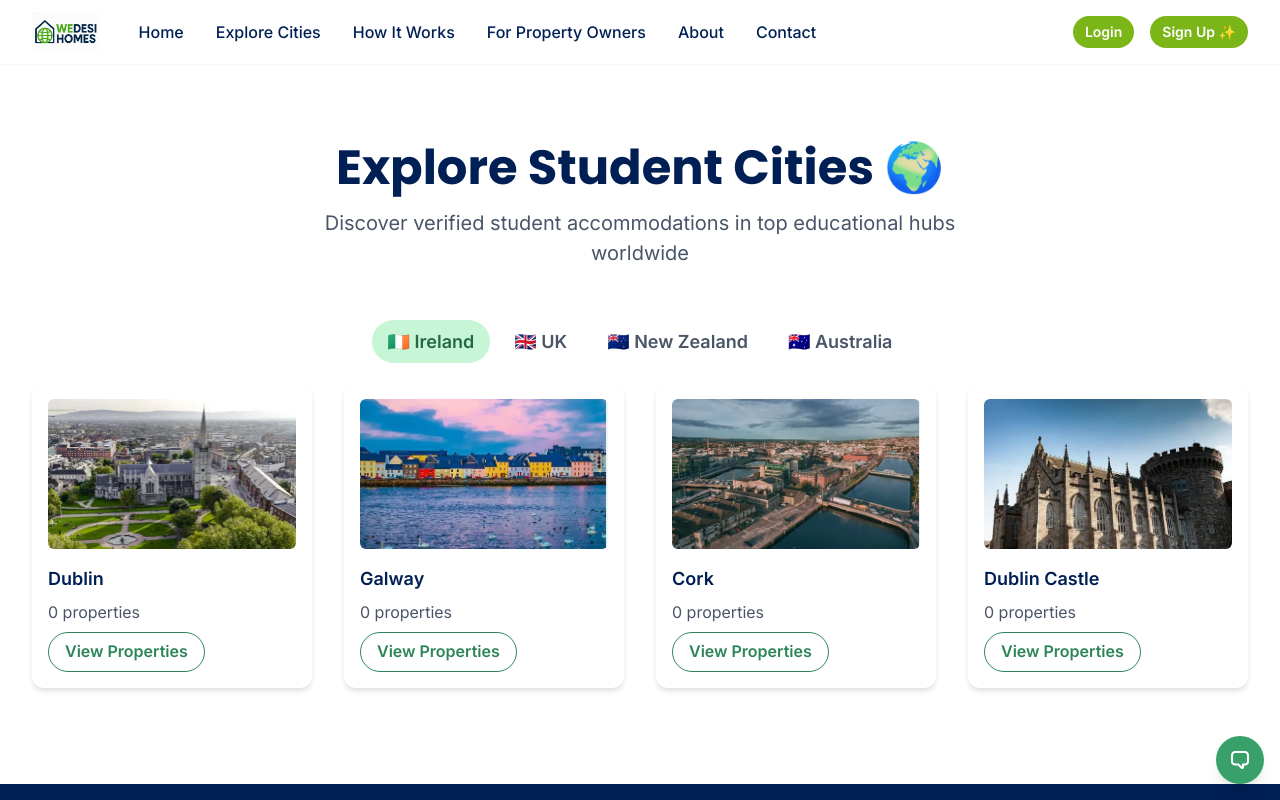
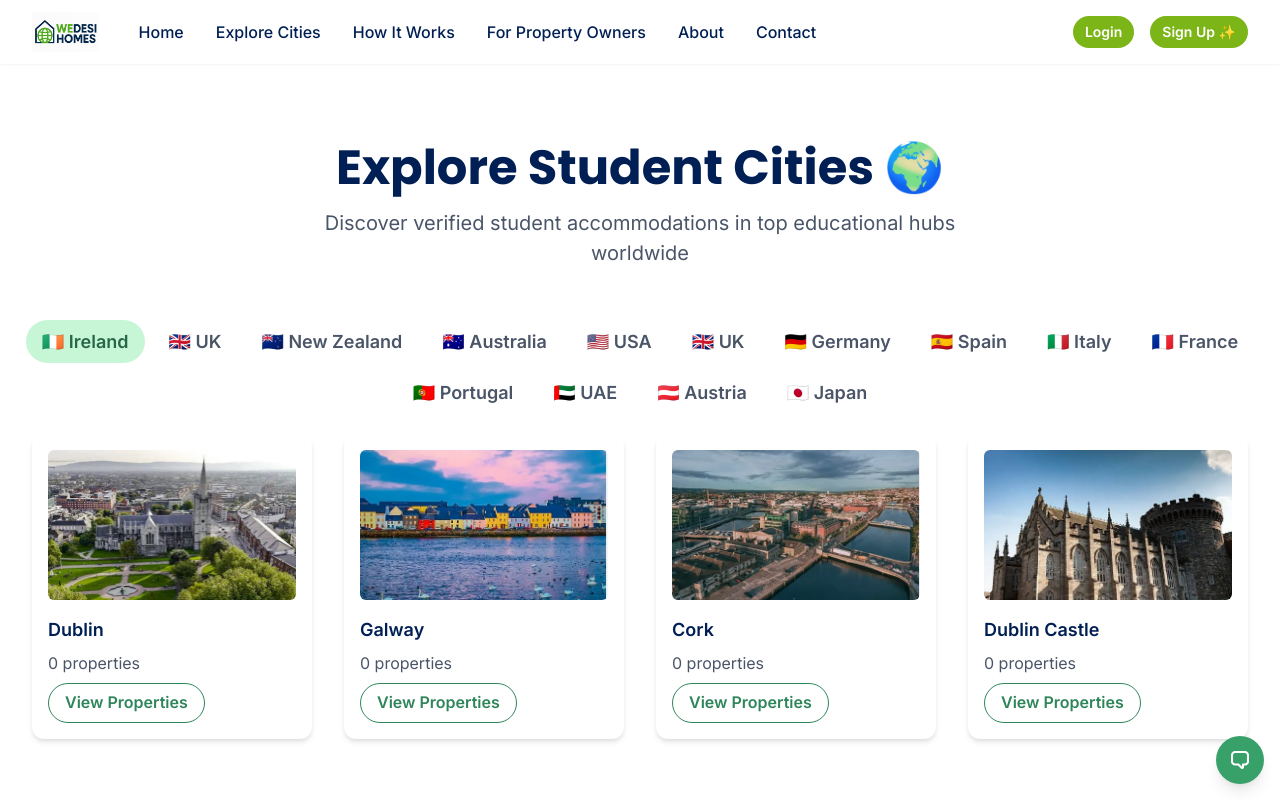
Before and after one commit to BMSITCSEE/wedesihomes-global-explore, a React (Create React App) app in the folder client/: page /explore-cities in a window 1280 px wide. Shown: the top 800 px of the page. Built offline with nearby package versions, Linux system fonts and the light colour scheme.

Commit message:
Update ExploreCities.jsx

```diff
--- a/client/src/pages/ExploreCities.jsx
+++ b/client/src/pages/ExploreCities.jsx
@@ -34,7 +34,7 @@ const countries = [
       { name: 'London', properties: 0, image: '/assets/london.jpg' },
       { name: 'Manchester', properties: 0, image: '/assets/manchester.jpg' },
       { name: 'Birmingham', properties: 0, image: '/assets/birmingham.jpg' },
-      { name: 'Edinburgh', properties: 0, image: '/assets/edinburgh.jpg' },
+      { name: 'Glasgow', properties: 0, image: '/assets/edinburgh.jpg' },
     ],
   },
   {
@@ -56,6 +56,107 @@ const countries = [
       { name: 'Adelaide', properties: 1, image: '/assets/brisbane.jpg' },
       { name: 'Perth', properties: 1, image: '/assets/perth.jpg' },
     ],
+  },
+  // Append these to the countries array (or replace existing ones like UK)
+  {
+    name: 'USA',
+    flag: '🇺🇸',
+    cities: [
+      { name: 'Boston', properties: 0, image: '/assets/boston.jpg' },
+      { name: 'New York', properties: 0, image: '/assets/new-york.jpg' },
+      { name: 'San Francisco', properties: 0, image: '/assets/san-francisco.jpg' },
+      { name: 'Chicago', properties: 0, image: '/assets/chicago.jpg' },
+    ],
+  },
+  {
+    name: 'UK',
+    flag: '🇬🇧',
+    cities: [
+      { name: 'London', properties: 0, image: '/assets/london.jpg' },
+      { name: 'Manchester', properties: 0, image: '/assets/manchester.jpg' },
+      { name: 'Edinburgh', properties: 0, image: '/assets/edinburgh.jpg' },
+      { name: 'Glasgow', properties: 0, image: '/assets/glasgow.jpg' },
+    ],
+  },
+  {
+    name: 'Germany',
+    flag: '🇩🇪',
+    cities: [
+      { name: 'Munich', properties: 0, image: '/assets/munich.jpg' },
+      { name: 'Berlin', properties: 0, image: '/assets/berlin.jpg' },
+      { name: 'Aachen', properties: 0, image: '/assets/aachen.jpg' },
+      { name: 'Frankfurt', properties: 0, image: '/assets/frankfurt.jpg' },
+    ],
+  },
+  {
+    name: 'Spain',
+    flag: '🇪🇸',
+    cities: [
+      { name: 'Madrid', properties: 0, image: '/assets/madrid.jpg' },
+      { name: 'Barcelona', properties: 0, image: '/assets/barcelona.jpg' },
+      { name: 'Valencia', properties: 0, image: '/assets/valencia.jpg' },
+      { name: 'Granada', properties: 0, image: '/assets/granada.jpg' },
+    ],
+  },
+  {
+    name: 'Italy',
+    flag: '🇮🇹',
+    cities: [
+      { name: 'Milan', properties: 0, image: '/assets/milan.jpg' },
+      { name: 'Rome', properties: 0, image: '/assets/rome.jpg' },
+      { name: 'Florence', properties: 0, image: '/assets/florence.jpg' },
+      { name: 'Bologna', properties: 0, image: '/assets/bologna.jpg' },
+    ],
+  },
+  {
+    name: 'France',
+    flag: '🇫🇷',
+    cities: [
+      { name: 'Paris', properties: 0, image: '/assets/paris.jpg' },
+      { name: 'Lyon', properties: 0, image: '/assets/lyon.jpg' },
+      { name: 'Toulouse', properties: 0, image: '/assets/toulouse.jpg' },
+      { name: 'Montpellier', properties: 0, image: '/assets/montpellier.jpg' },
+    ],
+  },
+  {
+    name: 'Portugal',
+    flag: '🇵🇹',
+    cities: [
+      { name: 'Lisbon', properties: 0, image: '/assets/lisbon.jpg' },
+      { name: 'Porto', properties: 0, image: '/assets/porto.jpg' },
+      { name: 'Coimbra', properties: 0, image: '/assets/coimbra.jpg' },
+      { name: 'Braga', properties: 0, image: '/assets/braga.jpg' },
+    ],
+  },
+  {
+    name: 'UAE',
+    flag: '🇦🇪',
+    cities: [
+      { name: 'Dubai', properties: 0, image: '/assets/dubai.jpg' },
+      { name: 'Sharjah', properties: 0, image: '/assets/sharjah.jpg' },
+      { name: 'Ajman', properties: 0, image: '/assets/ajman.jpg' },
+      { name: 'Abu Dhabi', properties: 0, image: '/assets/abu-dhabi.jpg' },
+    ],
+  },
+  {
+    name: 'Austria',
+    flag: '🇦🇹',
+    cities: [
+      { name: 'Vienna', properties: 0, image: '/assets/vienna.jpg' },
+      { name: 'Graz', properties: 0, image: '/assets/graz.jpg' },
+      { name: 'Innsbruck', properties: 0, image: '/assets/innsbruck.jpg' },
+      { name: 'Salzburg', properties: 0, image: '/assets/salzburg.jpg' },
+    ],
+  },
+  {
+    name: 'Japan',
+    flag: '🇯🇵',
+    cities: [
+      { name: 'Tokyo', properties: 0, image: '/assets/tokyo.jpg' },
+      { name: 'Kyoto', properties: 0, image: '/assets/kyoto.jpg' },
+      { name: 'Osaka', properties: 0, image: '/assets/osaka.jpg' },
+      { name: 'Fukuoka', properties: 0, image: '/assets/fukuoka.jpg' },
+    ],
   },
 ];
 
```
